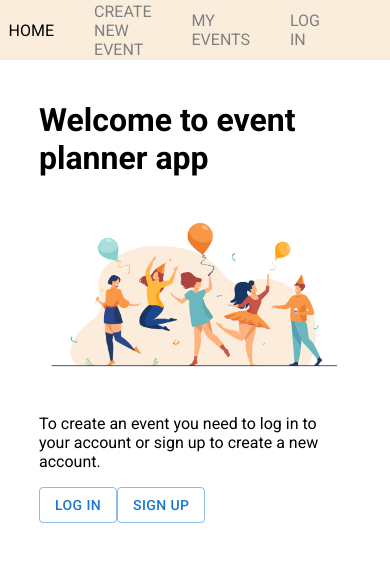
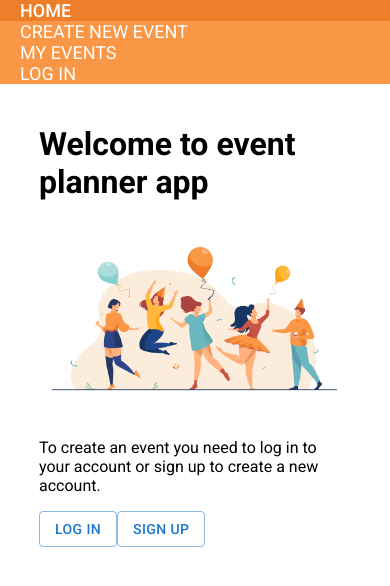
Before and after one commit to mistscale/final-project, a React (Create React App) app in the folder frontend/: page / in a window 390 px wide. Shown: the top 586 px of the page. Built offline with nearby package versions, Linux system fonts and the light colour scheme.

Commit message:
responsive navbar styling

```diff
--- a/frontend/src/components/NavbarElements.js
+++ b/frontend/src/components/NavbarElements.js
@@ -2,23 +2,33 @@ import { NavLink as Link } from 'react-router-dom';
 import styled from 'styled-components';
 
 export const Nav = styled.nav`
-	background: #fbeddc;
-	height: 60px;
 	display: flex;
-	justify-content: right;
-	padding-right: 50px;
+	flex-direction: column;
+	justify-content: center;
+	height: auto;
+	background-color: #fa9746;
+	@media (min-width: 600px) {
+		flex-direction: row;
+		height: 60px;
+	}
 `;
 
 export const NavLink = styled(Link)`
-	color: #808080;
+	color: #fff;
 	display: flex;
 	align-items: center;
 	text-decoration: none;
 	text-transform: uppercase;
 	padding: 0 20px;
-	height: 100%;
+	font-weight: 400;
+	font-size: 18px;
 	cursor: pointer;
 	&.active {
-		color: #000000;
+		background-color: #ed7e2a;
+		font-weight: 500;
+	}
+	&:hover {
+		background-color: #ed7e2a;
+		transition: 0.3s ease;
 	}
 `;
```
